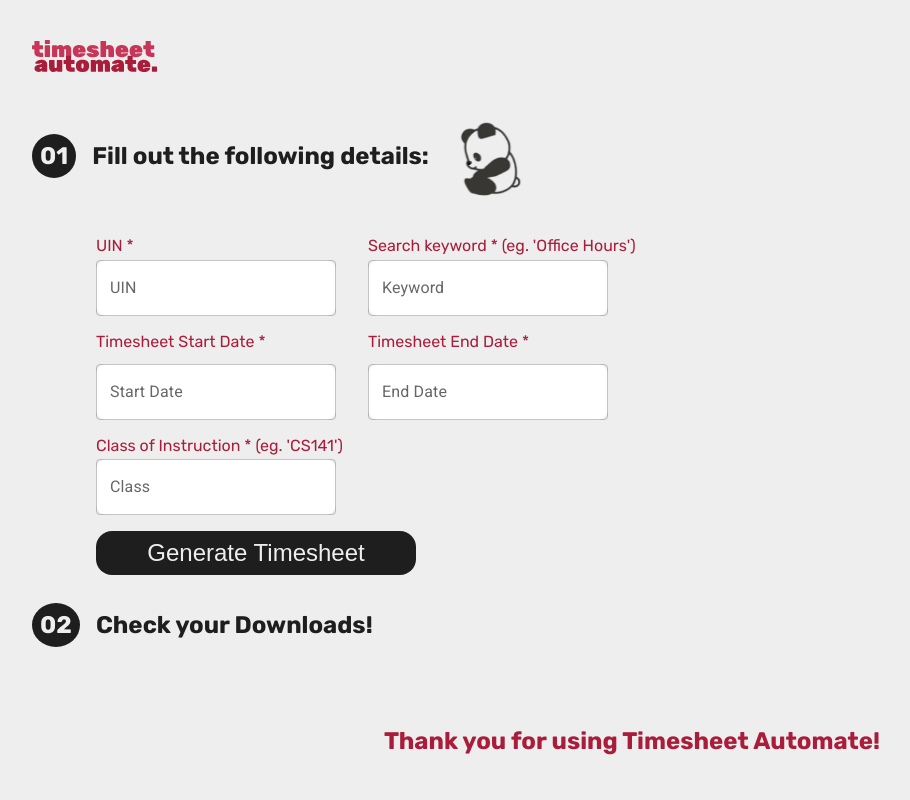
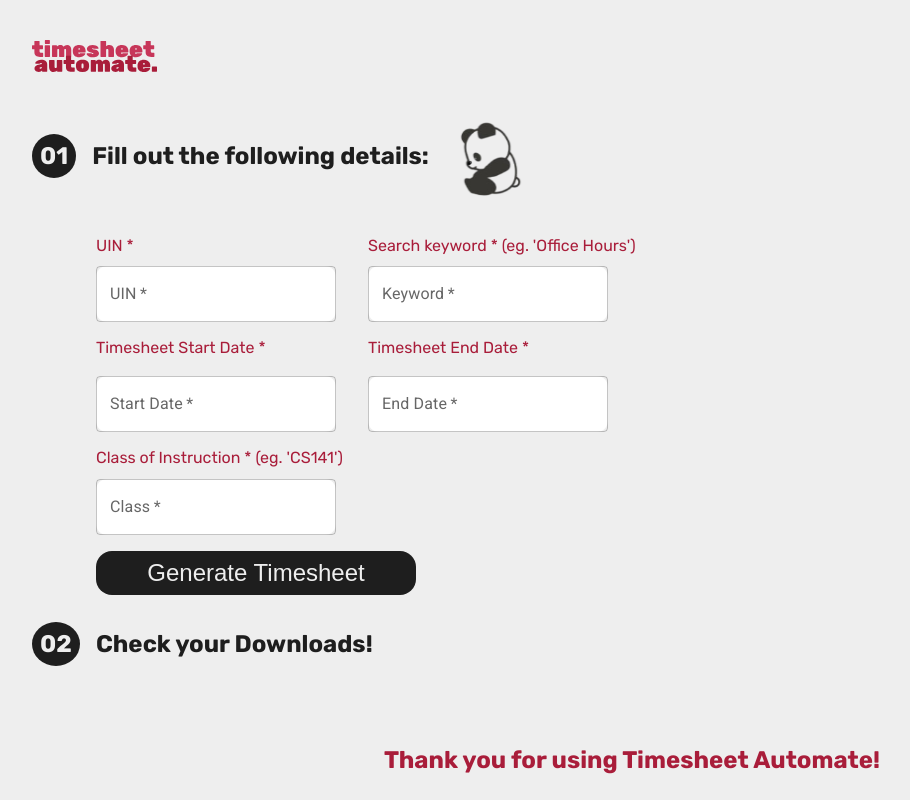
Before and after one commit to nandanasheri/timesheet-automate, a React (Create React App) app in the folder client/: page /generate in a window 1280 px wide. Shown: the top 800 px of the page, without its empty margins (8-918 px from the left). Built offline with nearby package versions, Linux system fonts and the light colour scheme.

Commit message:
save data collected from form

```diff
--- a/client/src/views/GeneratePDFPage/GeneratePDFPage.js
+++ b/client/src/views/GeneratePDFPage/GeneratePDFPage.js
@@ -3,7 +3,7 @@
 import sadpanda from "../../assets/sadpanda.svg";
 import footerpanda from "../../assets/footer panda.svg";
 import TextField from '@mui/material/TextField';
-import * as React from 'react';
+import { useState } from "react";
 import { DemoContainer } from '@mui/x-date-pickers/internals/demo';
 import { AdapterDayjs } from '@mui/x-date-pickers/AdapterDayjs';
 import { LocalizationProvider } from '@mui/x-date-pickers/LocalizationProvider';
@@ -11,6 +11,22 @@
 
 
 function GeneratePDFPage () {
+    const [uin, setUin] = useState("");
+    const [key, setKey] = useState("");
+    const [startdate, setStartdate]  = useState("");
+    const [enddate, setEnddate] = useState("");
+    const [classTA, setClassTA] = useState("");
+
+    function handleSubmit () {
+      console.log ({
+        "uin" : uin,
+        "search key" : key,
+        "startdate" : startdate,
+        "enddate" : enddate,
+        "classTA" : classTA
+      })
+    }
+
     return (
         <div className={styles["generate-main"]}>
             <div>
@@ -26,11 +42,17 @@
                 <div className={styles["generate-inner-container"]}>
                     <div className={styles["generate-text-container"]}>
                         <h4 className={styles["generate-form-text"]}>UIN *</h4>
-                        <TextField  className={styles["generate-textfield"]} id="outlined-basic" label="UIN" variant="outlined"/>
+                        <TextField required className={styles["generate-textfield"]} id="outlined-basic" label="UIN" variant="outlined"
+                        onChange={(e)=>{
+                          setUin(e.target.value);
+                        }}/>
                     </div>
                     <div className={styles["generate-text-container"]}>
                         <h4 className={styles["generate-form-text"]}>Search keyword * (eg. 'Office Hours')</h4>
-                        <TextField className={styles["generate-textfield"]} id="outlined-basic" label="Keyword" variant="outlined"/>
+                        <TextField required className={styles["generate-textfield"]} id="outlined-basic" label="Keyword" variant="outlined"
+                        onChange={(e)=>{
+                          setKey(e.target.value);
+                        }}/>
                     </div>
                 </div>
                 <div className={styles["generate-inner-container"]}>
@@ -38,7 +60,15 @@
                         <h4 className={styles["generate-form-text"]}>Timesheet Start Date *</h4>
                         <LocalizationProvider dateAdapter={AdapterDayjs}>
                             <DemoContainer components={['DatePicker']}>
-                                <DatePicker className={styles["generate-textfield"]} label="Start Date" />
+                                <DatePicker  className={styles["generate-textfield"]} label="Start Date"
+                                slotProps={{
+                                  textField: {
+                                    required: true,
+                                  },
+                                }}
+                                onChange={(e)=>{
+                                  setStartdate(e);
+                                }}/>
                             </DemoContainer>
                         </LocalizationProvider>
                     </div>
@@ -46,7 +76,15 @@
                         <h4 className={styles["generate-form-text"]}>Timesheet End Date *</h4>
                         <LocalizationProvider dateAdapter={AdapterDayjs}>
                             <DemoContainer components={['DatePicker']}>
-                                <DatePicker className={styles["generate-textfield"]} label="End Date" />
+                                <DatePicker required className={styles["generate-textfield"]} label="End Date"
+                                slotProps={{
+                                  textField: {
+                                    required: true,
+                                  },
+                                }}
+                                onChange={(e)=>{
+                                  setEnddate(e);
+                                }} />
                             </DemoContainer>
                         </LocalizationProvider>
                     </div>
@@ -54,10 +92,13 @@
                 <div className={styles["generate-inner-container"]}>
                     <div className={styles["generate-text-container"]}>
                         <h4 className={styles["generate-form-text"]}>Class of Instruction * (eg. 'CS141')</h4>
-                        <TextField className={styles["generate-textfield"]} id="outlined-basic" label="Class" variant="outlined" />
+                        <TextField required className={styles["generate-textfield"]} id="outlined-basic" label="Class" variant="outlined"
+                        onChange={(e)=>{
+                          setClassTA(e.target.value);
+                        }}/>
                     </div>
                 </div>
-                <button type="button" className={styles["generate-button"]}>Generate Timesheet</button>
+                <button type="button" className={styles["generate-button"]} onClick={handleSubmit}>Generate Timesheet</button>
             </div>
 
             <div className={styles["generate-form-title"]}>
--- a/client/src/views/GeneratePDFPage/GeneratePDFPage.module.css
+++ b/client/src/views/GeneratePDFPage/GeneratePDFPage.module.css
@@ -120,5 +120,5 @@
 .generate-text-container {
     display: flex;
     flex-direction: column;
-    gap: 0.3rem;
+    gap: 0.7rem;
 }
```
